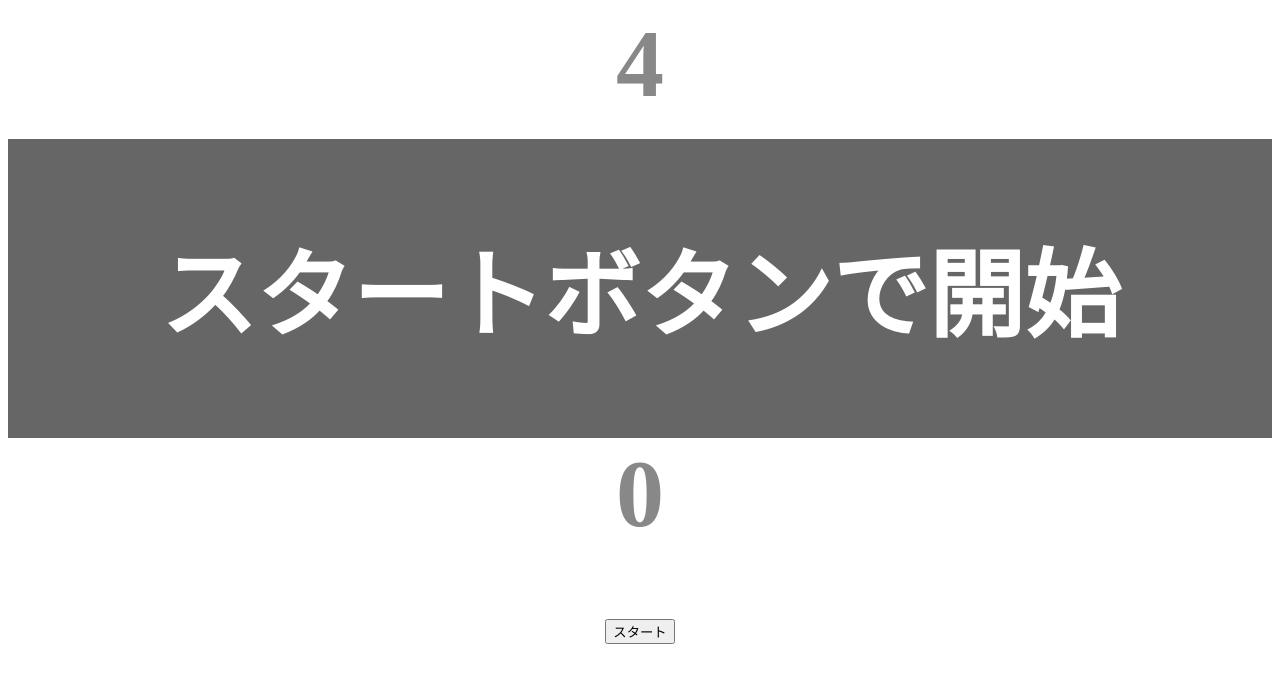
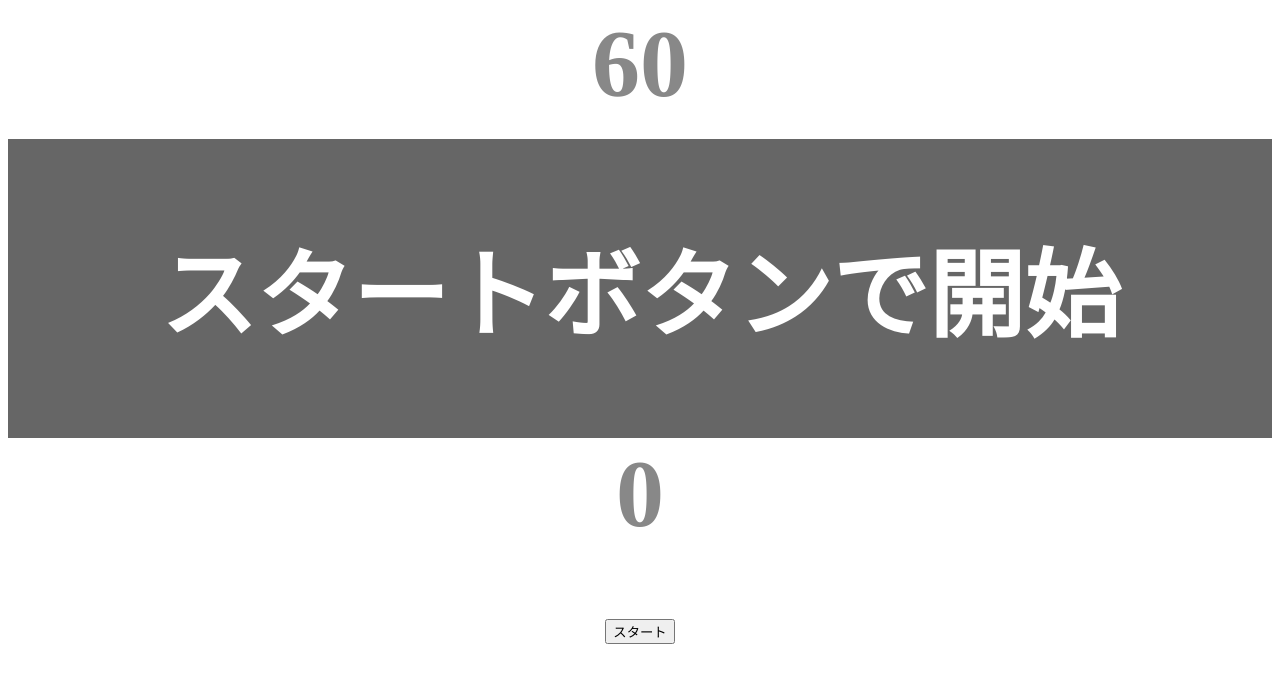
Before and after one commit to TAK-SNC/javascript-advanced-kadai, a plain HTML site: page kadai_002/index.html in a window 1280 px wide. Drawn offline with Linux system fonts and the light colour scheme.

Commit message:
kadai_002修正2

```diff
--- a/kadai_002/index.html
+++ b/kadai_002/index.html
@@ -8,7 +8,7 @@
   <title>タイピングゲーム</title>
 </head>
 <body>
-  <p id="count" class="count">4</p>
+  <p id="count" class="count">60</p>
   <div id="wrap" class="wrap">
     <span id="typed" class="typed"></span><span id="untyped"></span>
   </div>
```
